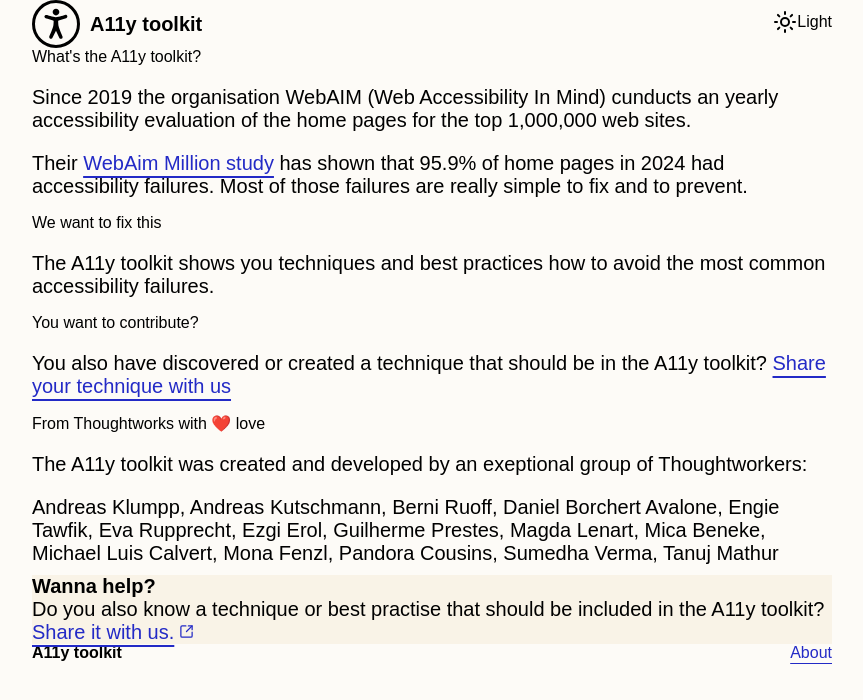
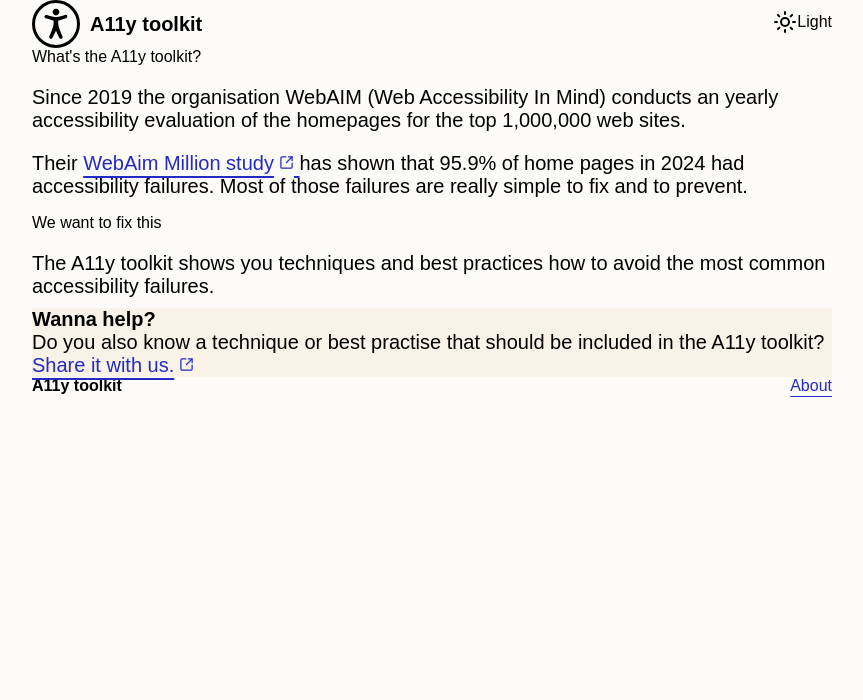
Before and after one commit to bernester/a11y-toolkit, a SvelteKit app: page /about in a window 1280 px wide. Shown: the top 700 px of the page, without its empty margins (208-1071 px from the left). Built offline with nearby package versions, Linux system fonts and the light colour scheme.

Commit message:
edited about page

```diff
--- a/src/routes/about/+page.svelte
+++ b/src/routes/about/+page.svelte
@@ -1,34 +1,25 @@
+<script lang="ts">
+	import Link from '$components/Link.svelte';
+</script>
+
 <svelte:head>
 	<title>What is the A11y toolkit?</title>
 </svelte:head>
 
 <h1>What's the A11y toolkit?</h1>
 <p>
-	Since 2019 the organisation WebAIM (Web Accessibility In Mind) cunducts an yearly accessibility
-	evaluation of the home pages for the top 1,000,000 web sites.
+	Since 2019 the organisation WebAIM (Web Accessibility In Mind) conducts an yearly accessibility
+	evaluation of the homepages for the top 1,000,000 web sites.
 </p>
 <p>
-	Their <a href="https://webaim.org/projects/million/" target="_blank">WebAim Million study</a> has shown
-	that 95.9% of home pages in 2024 had accessibility failures. Most of those failures are really simple
-	to fix and to prevent.
+	Their <Link href="https://webaim.org/projects/million/" target="_blank">WebAim Million study</Link
+	> has shown that 95.9% of home pages in 2024 had accessibility failures. Most of those failures are
+	really simple to fix and to prevent.
 </p>
 <h2>We want to fix this</h2>
 <p>
 	The A11y toolkit shows you techniques and best practices how to avoid the most common
 	accessibility failures.
-</p>
-<h2>You want to contribute?</h2>
-<p>
-	You also have discovered or created a technique that should be in the A11y toolkit? <a
-		href="mailto:a11y-checklist@thoughtworks.com">Share your technique with us</a
-	>
-</p>
-<h2>From Thoughtworks with ❤️ love</h2>
-<p>The A11y toolkit was created and developed by an exeptional group of Thoughtworkers:</p>
-<p>
-	Andreas Klumpp, Andreas Kutschmann, Berni Ruoff, Daniel Borchert Avalone, Engie Tawfik, Eva
-	Rupprecht, Ezgi Erol, Guilherme Prestes, Magda Lenart, Mica Beneke, Michael Luis Calvert, Mona
-	Fenzl, Pandora Cousins, Sumedha Verma, Tanuj Mathur
 </p>
 
 <style lang="scss">
```
